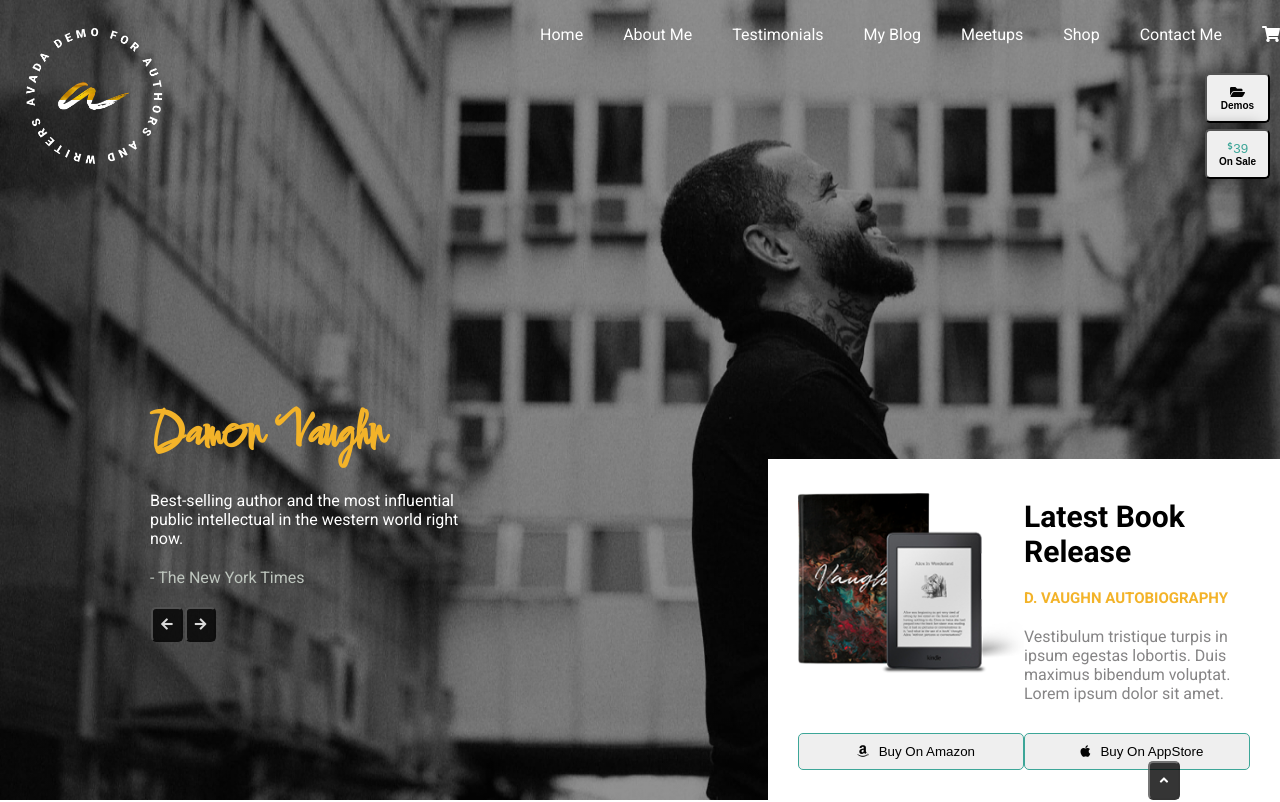
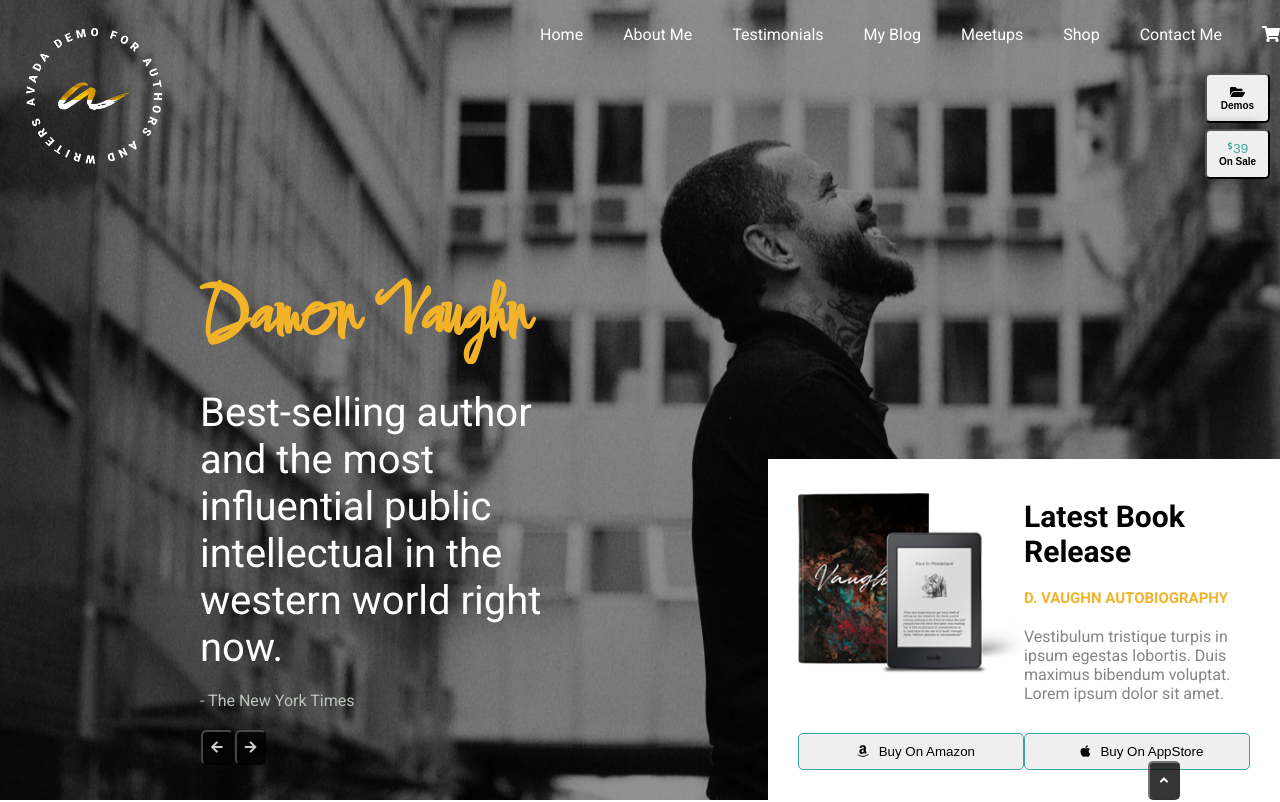
Before and after one commit to neshi00/proj-html-vuejs, a Vue app: page / in a window 1280 px wide. Shown: the top 802 px of the page. Built offline with nearby package versions, Linux system fonts and the light colour scheme.

Commit message:
fix font size jumbotron

```diff
--- a/src/components/JumboTop.vue
+++ b/src/components/JumboTop.vue
@@ -69,15 +69,15 @@ export default {
   background-size: cover;
 
   header {
-    height: 30%;
+    height: 20%;
   }
 
   .jumbo-container {
-    height: 70%;
+    height: 80%;
     display: flex;
 
     .jumbo-text-box {
-      padding: 150px;
+      padding: 100px 0 200px 200px;
       width: 60%;
       color: #ffffff;
 
@@ -87,6 +87,7 @@ export default {
       .text {
         width: 70%;
         padding: 10px 0;
+        font-size: 40px;
       }
       p {
         padding: 10px 0;
--- a/src/style/UtilityClass.scss
+++ b/src/style/UtilityClass.scss
@@ -35,11 +35,14 @@ body {
   i {
     color: #ffffff;
   }
+  img {
+    cursor: pointer;
+  }
 
   // dimensione caratteri
   h1 {
     color: $yellow-plt;
-    font-size: 50px;
+    font-size: 70px;
     font-family: "Comforter", cursive;
   }
   h2 {
```
